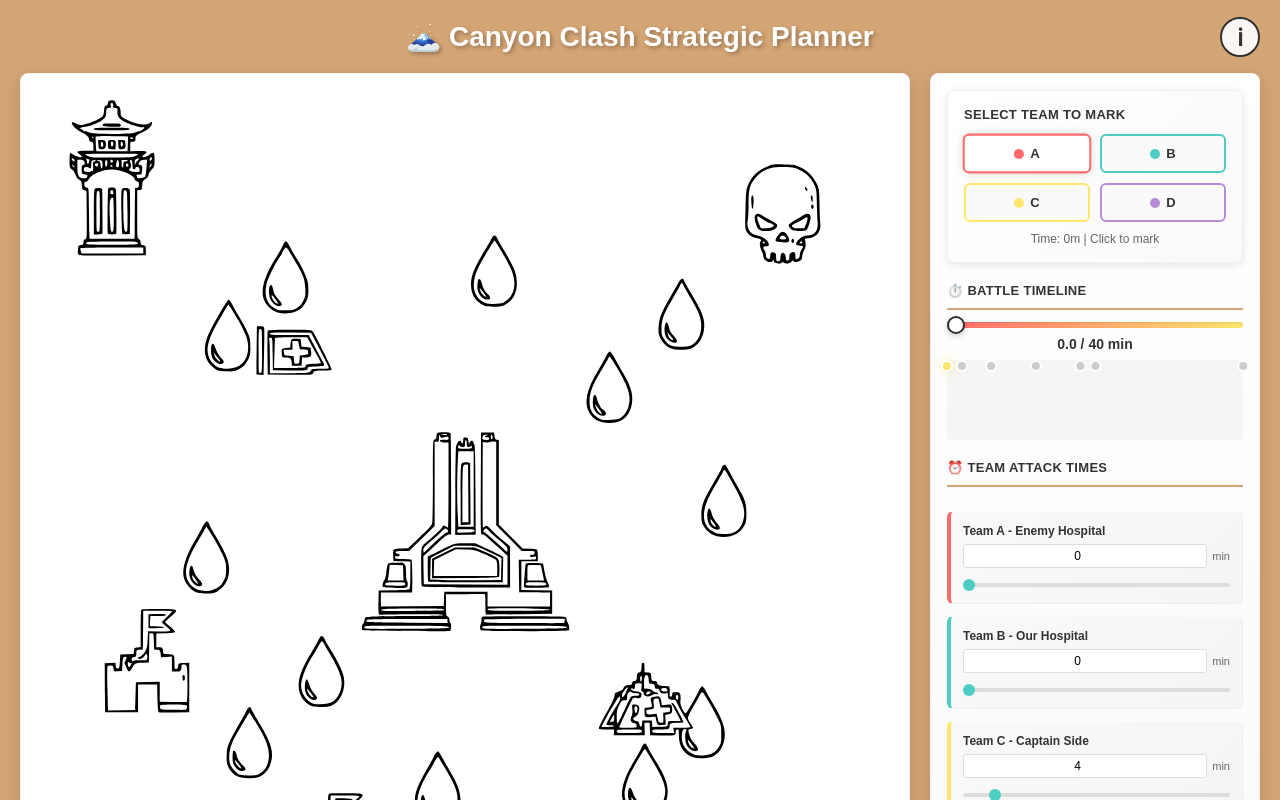
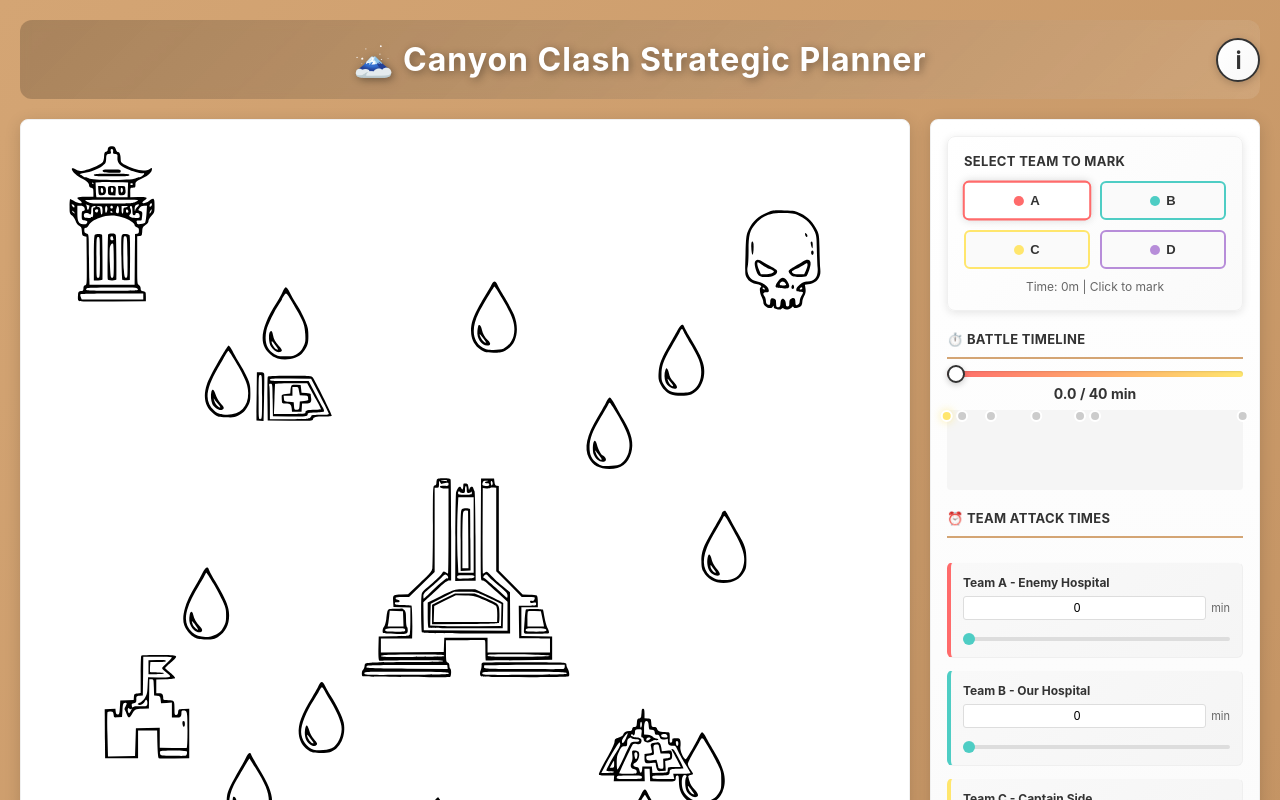
Before and after one commit to last-z/lastz.github.io, a React (Create React App) app: page / in a window 1280 px wide. Shown: the top 800 px of the page. Built offline with nearby package versions, Linux system fonts and the light colour scheme.

Commit message:
Visual polish: Enhanced header, modal, buttons and info UI with modern gradients and smooth animations

```diff
--- a/src/CanyonClashPlanner.css
+++ b/src/CanyonClashPlanner.css
@@ -1,8 +1,8 @@
 .canyon-clash-planner {
-  background-color: #D4A574;
+  background: linear-gradient(135deg, #D4A574 0%, #c49464 100%);
   min-height: 100vh;
   padding: 20px;
-  font-family: Arial, sans-serif;
+  font-family: -apple-system, BlinkMacSystemFont, 'Segoe UI', Roboto, 'Helvetica Neue', Arial, sans-serif;
 }
 
 .header-container {
@@ -11,38 +11,45 @@
   justify-content: center;
   position: relative;
   margin-bottom: 20px;
+  background: linear-gradient(135deg, rgba(0,0,0,0.2), rgba(255,255,255,0.1));
+  padding: 20px;
+  border-radius: 12px;
+  backdrop-filter: blur(5px);
 }
 
 .canyon-clash-planner h1 {
   text-align: center;
   color: #fff;
   margin: 0;
-  font-size: 28px;
-  text-shadow: 2px 2px 4px rgba(0, 0, 0, 0.3);
+  font-size: 32px;
+  text-shadow: 2px 2px 8px rgba(0, 0, 0, 0.4);
+  font-weight: 700;
+  letter-spacing: 1px;
 }
 
 .info-btn {
   position: absolute;
   right: 0;
-  width: 40px;
-  height: 40px;
+  width: 44px;
+  height: 44px;
   border-radius: 50%;
-  background-color: rgba(255, 255, 255, 0.9);
+  background: linear-gradient(135deg, #fff, #f8f8f8);
   border: 2px solid #333;
   font-size: 24px;
   cursor: pointer;
-  transition: all 0.2s ease;
+  transition: all 0.3s ease;
   display: flex;
   align-items: center;
   justify-content: center;
   color: #333;
   font-weight: bold;
+  box-shadow: 0 2px 8px rgba(0, 0, 0, 0.2);
 }
 
 .info-btn:hover {
-  background-color: #fff;
-  transform: scale(1.1);
-  box-shadow: 0 2px 8px rgba(0, 0, 0, 0.3);
+  background: linear-gradient(135deg, #fff, #fff);
+  transform: scale(1.12);
+  box-shadow: 0 4px 16px rgba(0, 0, 0, 0.3);
 }
 
 .tips-modal {
@@ -69,15 +76,16 @@
 }
 
 .tips-content {
-  background-color: #fff;
-  border-radius: 12px;
-  padding: 30px;
+  background: linear-gradient(135deg, #fff 0%, #fafafa 100%);
+  border-radius: 16px;
+  padding: 35px;
   max-width: 600px;
   max-height: 80vh;
   overflow-y: auto;
-  box-shadow: 0 8px 32px rgba(0, 0, 0, 0.3);
+  box-shadow: 0 10px 40px rgba(0, 0, 0, 0.3);
   position: relative;
   animation: slideUp 0.3s ease;
+  border: 1px solid rgba(255,255,255,0.8);
 }
 
 @keyframes slideUp {
@@ -92,26 +100,42 @@
 }
 
 .tips-content h2 {
-  margin: 0 0 20px 0;
+  margin: 0 0 24px 0;
   color: #333;
-  font-size: 24px;
+  font-size: 26px;
   text-align: center;
+  font-weight: 700;
+  background: linear-gradient(135deg, #FF6B6B, #4ECDC4);
+  -webkit-background-clip: text;
+  -webkit-text-fill-color: transparent;
+  background-clip: text;
 }
 
 .modal-close {
   position: absolute;
   top: 15px;
   right: 15px;
-  background: none;
+  background: linear-gradient(135deg, #f0f0f0, #e8e8e8);
   border: none;
   font-size: 28px;
   cursor: pointer;
   color: #666;
-  transition: color 0.2s ease;
+  transition: all 0.3s ease;
+  width: 40px;
+  height: 40px;
+  border-radius: 50%;
+  display: flex;
+  align-items: center;
+  justify-content: center;
+  box-shadow: 0 2px 6px rgba(0, 0, 0, 0.1);
 }
 
 .modal-close:hover {
   color: #FF6B6B;
+  background: linear-gradient(135deg, #FF6B6B, #e55555);
+  color: #fff;
+  transform: rotate(90deg);
+  box-shadow: 0 4px 12px rgba(255, 107, 107, 0.3);
 }
 
 .tips-list {
@@ -121,10 +145,10 @@
 }
 
 .tips-list li {
-  padding: 12px 0;
-  border-bottom: 1px solid #eee;
+  padding: 14px 0;
+  border-bottom: 1px solid #f0f0f0;
   color: #555;
-  line-height: 1.6;
+  line-height: 1.7;
   font-size: 14px;
 }
 
@@ -136,7 +160,8 @@
   content: '✓ ';
   color: #4ECDC4;
   font-weight: bold;
-  margin-right: 8px;
+  margin-right: 10px;
+  font-size: 16px;
 }
 
 .planner-container {
```
